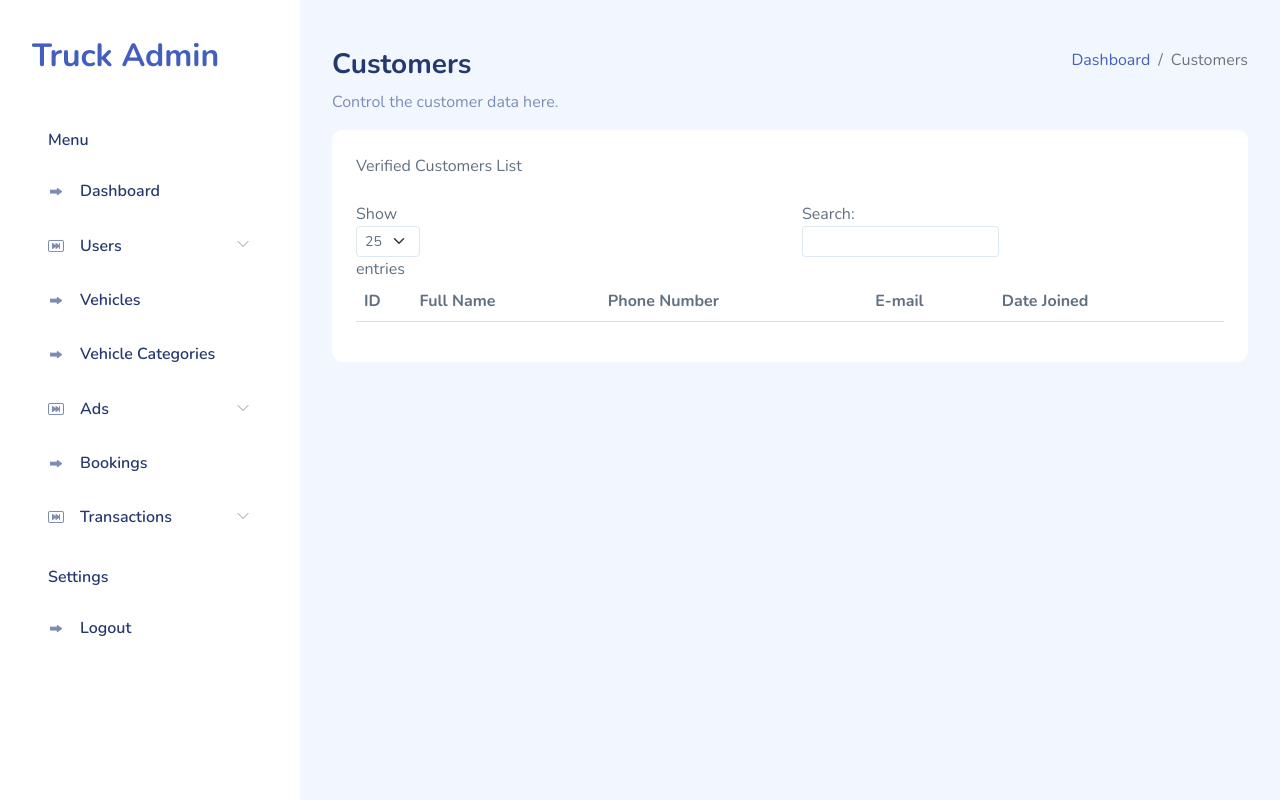
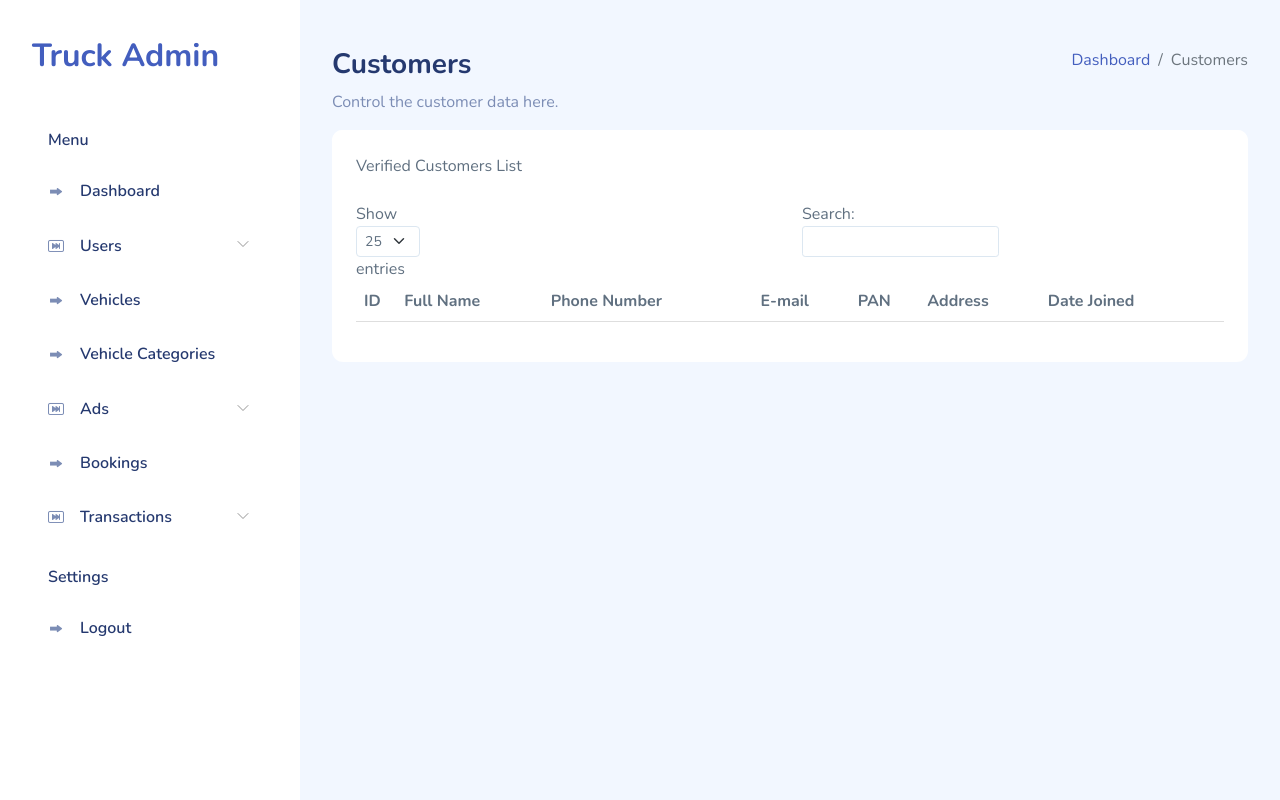
Before and after one commit to AptCluster-IT-Solution/truckwala, a Django app: template backend/templates/admin_panel/customers.html in a window 1280 px wide. Run offline with Django 3.2, Linux system fonts and the light colour scheme; the template is opened without the code that fills it, so the values that code supplies are empty; some libraries are stand-ins or nearby versions.

Commit message:
add: customer data updated in admin panel
Signed-off-by: Mahesh <mahyess@users.noreply.github.com>

```diff
--- a/backend/admin_panel/views/customer.py
+++ b/backend/admin_panel/views/customer.py
@@ -34,7 +34,8 @@ class CustomersPage(StaffUserRequiredMixin, TemplateView):
 
 class CustomersListJson(StaffUserRequiredMixin, BaseDatatableView):
     model = Customer
-    columns = ['id', 'user__full_name', 'user__phone_number', 'user__email', 'created']
+    columns = ['id', 'user__full_name', 'user__phone_number', 'user__email', 'user__pan_number', 'user__address',
+               'created']
 
     def filter_queryset(self, qs):
         # qs = qs.filter(is_verified=True)
@@ -53,6 +54,8 @@ class CustomersListJson(StaffUserRequiredMixin, BaseDatatableView):
                 escape(item.user.full_name),
                 escape(item.user.phone_number),
                 escape(item.user.email),
+                escape(item.user.pan_number),
+                escape(item.user.address),
                 escape(item.user.date_joined.strftime("%Y-%m-%d %H:%M:%S")),
             ])
         return json_data
--- a/backend/templates/admin_panel/customers.html
+++ b/backend/templates/admin_panel/customers.html
@@ -60,6 +60,18 @@
                         className: "center"
                     },
                     {
+                        data: 'user__pan_number',
+                        orderable: true,
+                        searchable: true,
+                        className: "center"
+                    },
+                    {
+                        data: 'user__address',
+                        orderable: true,
+                        searchable: true,
+                        className: "center"
+                    },
+                    {
                         data: 'created',
                         orderable: true,
                         searchable: false,
@@ -77,11 +89,11 @@
                 stateSave: true,
                 ajax: CUSTOMERS_LIST_JSON_URL
             });
-            $('#customer-datatable tbody').on( 'click', 'button.delete-btn', function () {
+            $('#customer-datatable tbody').on('click', 'button.delete-btn', function () {
                 if (confirm("Confirm delete?")) {
                     window.location.href = window.location.href + table.row($(this).parents('tr')).data()[0] + "/delete/"
                 }
-            } );
+            });
         });
     </script>
 {% endblock %}
@@ -134,6 +146,8 @@
                             <th>{% trans "Full Name" %}</th>
                             <th>{% trans "Phone Number" %}</th>
                             <th>{% trans "E-mail" %}</th>
+                            <th>{% trans "PAN" %}</th>
+                            <th>{% trans "Address" %}</th>
                             <th>{% trans "Date Joined" %}</th>
                             <th>{% trans "" %}</th>
                             </thead>
```
